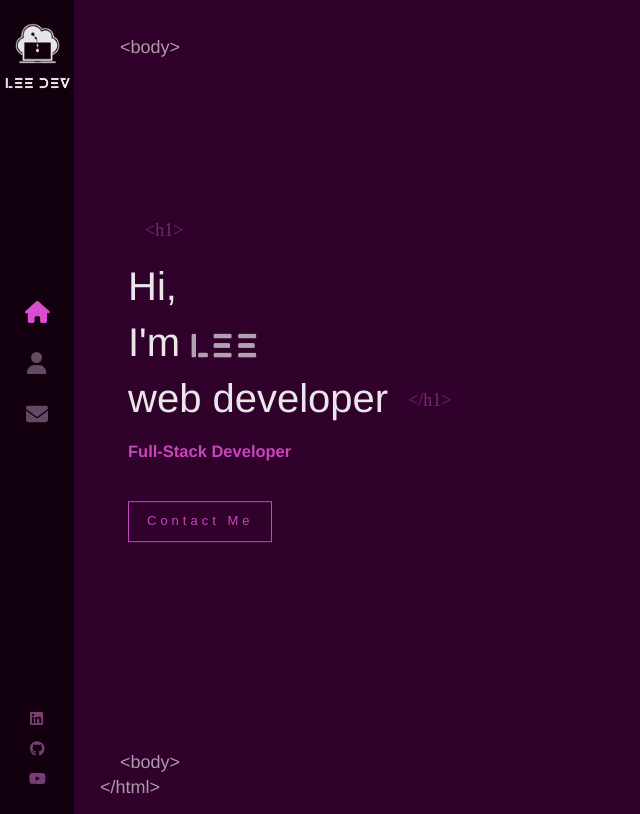
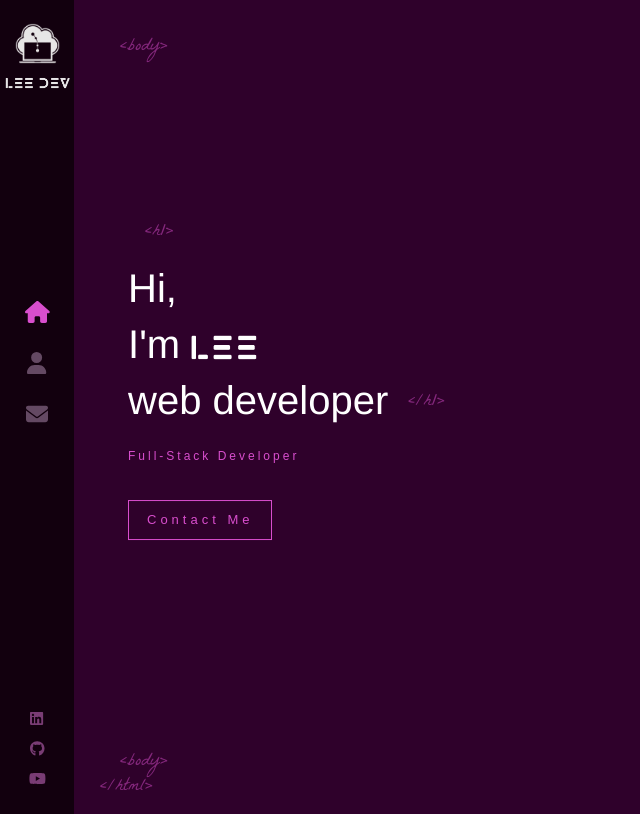
Before and after one commit to LeeDek/Leez, a React (Create React App) app in the folder lees-portfolio/: page / in a window 1280 px wide. Shown: the whole page, without its empty margins (0-640 px from the left). Built offline with nearby package versions, Linux system fonts and the light colour scheme.

Commit message:
fixing-animation

```diff
--- a/lees-portfolio/src/App.scss
+++ b/lees-portfolio/src/App.scss
@@ -1,6 +1,6 @@
 $primary-color: #ff6ec7;
 
-@import 'animate.css';
+@import 'animate.css/animate.css';
 
 @font-face {
   font-family: 'Helvetica Neue';
--- a/lees-portfolio/src/components/AnimatedLetters/index.js
+++ b/lees-portfolio/src/components/AnimatedLetters/index.js
@@ -1,6 +1,5 @@
-import 'index.scss'
-
 import React from 'react'
+import './index.scss'
 
 const AnimatedLetters = ({ letterClass, strArray, idx }) => {
   return (
--- a/lees-portfolio/src/components/AnimatedLetters/index.scss
+++ b/lees-portfolio/src/components/AnimatedLetters/index.scss
@@ -0,0 +1,24 @@
+.text-animate {
+    display: inline-block;
+    opacity: 0;
+    animation: bounceIn 1s 1s;
+    animation-fill-mode: forwards;
+    min-width: 10px;
+
+    .text-animate-hover {
+        min-width: 10px;
+        display: inline-block;
+        animation-fill-mode: both;
+
+        &:hover {
+            animation: rubberBand 1s;
+            color: #d84ecd;
+        }
+    }
+}
+
+@for $i from 1 through 35 {
+    .text-animate_#{$i} {
+        animation-delay: #{$i / 10}s;
+    }
+}
--- a/lees-portfolio/src/components/Home/index.js
+++ b/lees-portfolio/src/components/Home/index.js
@@ -1,20 +1,53 @@
-import React from 'react'
+import { useEffect, useState } from 'react'
 import leeLogo from '../../assets/images/Lee_logo.png'
 import { Link } from 'react-router-dom'
 import './index.scss'
+import '../../App.scss'
 import '../Layout/index.scss'
+import AnimatedLetters from '../AnimatedLetters'
 
 const Home = () => {
+  const [letterClass, setLetterClass] = useState('text-animation')
+  const jobArray = [
+    'w',
+    'e',
+    'b',
+    ' ',
+    'd',
+    'e',
+    'v',
+    'e',
+    'l',
+    'o',
+    'p',
+    'e',
+    'r',
+  ]
+
+  useEffect(() => {
+    const timer = setTimeout(() => {
+      setLetterClass('text-animate-hover')
+    }, 4000)
+    return () => clearTimeout(timer)
+  }, [])
+
   return (
     <div className="container homePage">
       <div className="textZone">
         <h1>
-          Hi,
+          <span className={letterClass}>H</span>
+          <span className={`${letterClass} _12`}>i,</span>
           <br />
-          I'm
+          <span className={`${letterClass} _13`}>I</span>
+          <span className={`${letterClass} _14`}>'m</span>
+
           <img src={leeLogo} alt="developer" />
           <br />
-          web developer
+          <AnimatedLetters
+            letterClass={letterClass}
+            strArray={jobArray}
+            idx={0}
+          />
         </h1>
         <h2>Full-Stack Developer</h2>
         <Link to="contact" className="flat-button">
--- a/lees-portfolio/src/components/Home/index.scss
+++ b/lees-portfolio/src/components/Home/index.scss
@@ -1,3 +1,5 @@
+$lees-pink: #d84ecd;
+
 .homePage {
     .textZone {
         position: absolute;
@@ -18,6 +20,9 @@
         margin: 0;
         font: 'Coolvetica';
         font-weight: 400;
+        opacity: 0;
+        animation: fadeIn 1s forwards;
+        animation-delay: 1s;
 
         @media (max-width: 770px) {
             font-size: 22px;
@@ -28,17 +33,19 @@
             content: '<h1>';
             font-family: 'La Belle Aurore', cursive;
             font-size: 18px;
-            color: #d84ecd;
+            color: $lees-pink;
             margin-top: -40px;
             left: 17px;
             opacity: 0.5;
+            position: absolute;
+            animation: fadeIn 1s 1.7s backwards;
         }
 
         &::after {
             content: '</h1>';
             font-family: 'La Belle Aurore', cursive;
             font-size: 18px;
-            color: #d84ecd;
+            color: $lees-pink;
             margin-top: 18px;
             margin-left: 20px;
             opacity: 0.5;
@@ -52,27 +59,30 @@
             height: auto;
             opacity: 0.7;
             animation: fadeIn 1s linear both;
-            animation-delay: 1.4s;
+            animation-delay: 1s;
 
             @media (max-width: 770px) {
                 width: 47px;
                 margin: -4px 5px;
             }
         }
+    }
 
-        h2 {
-            color: white;
-            margin-top: 20px;
-            font-weight: 400;
-            font-size: 11px;
-            font-family: sans-serif;
-            letter-spacing: 3px;
-            animation: fadeIn 1s 1.8s backwards;
-        }
+    h2 {
+        color: $lees-pink;
+        margin-top: 20px;
+        font-weight: 400;
+        font-size: 12px;
+        font-family: sans-serif;
+        letter-spacing: 3px;
+        opacity: 0;
+        animation: fadeIn 1s forwards;
+        animation-delay: 1.8s;
+
     }
 
     .flat-button {
-        color: #d84ecd;
+        color: $lees-pink;
         font-size: 13px;
         font-weight: 400;
         letter-spacing: 4px;
@@ -82,13 +92,24 @@
         border: 1px solid #d84ecd;
         margin-top: 25px;
         float: left;
-        animation: fadeIn 1s 1.9s backwards;
+        opacity: 0;
+        animation: fadeIn 1s forwards;
+        animation-delay: 1.9s;
         white-space: nowrap;
 
         &:hover {
             background: #d84ecd;
             color: white;
         }
-
     }
 }
+
+@keyframes fadeIn {
+    0% {
+        opacity: 0;
+    }
+
+    100% {
+        opacity: 1;
+    }
+}
--- a/lees-portfolio/src/components/Layout/index.scss
+++ b/lees-portfolio/src/components/Layout/index.scss
@@ -1,3 +1,5 @@
+$lees-pink: #d84ecd;
+
 .page {
     // padding: 2rem 10rem;
 }
@@ -8,8 +10,9 @@
 }
 
 .tags {
-    color: white;
-    opacity: 0.6;
+    color: $lees-pink;
+    opacity: 0.5;
+    font-family: 'La Belle Aurore';
     position: absolute;
     bottom: 0;
     left: 120px;
```
